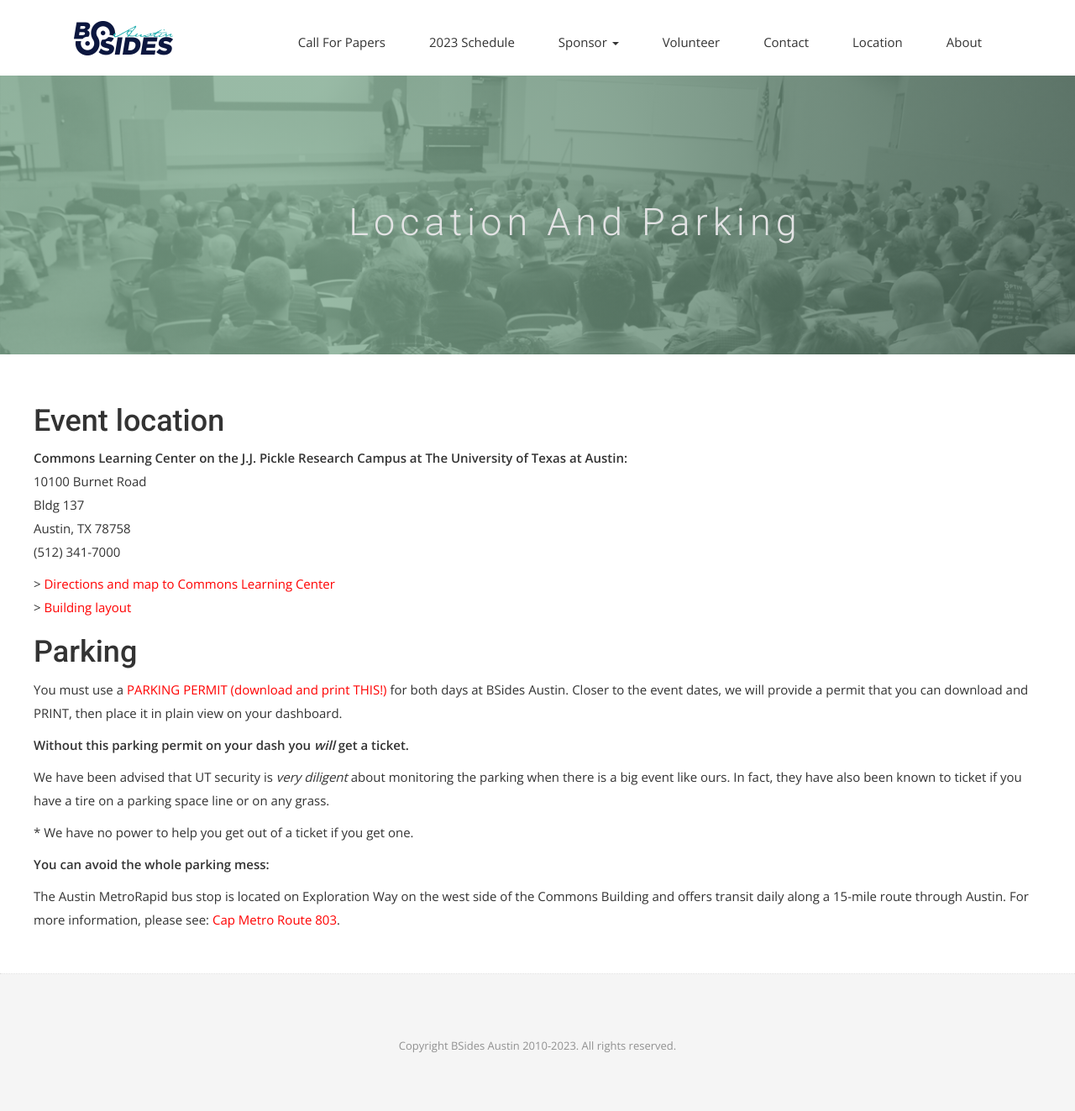
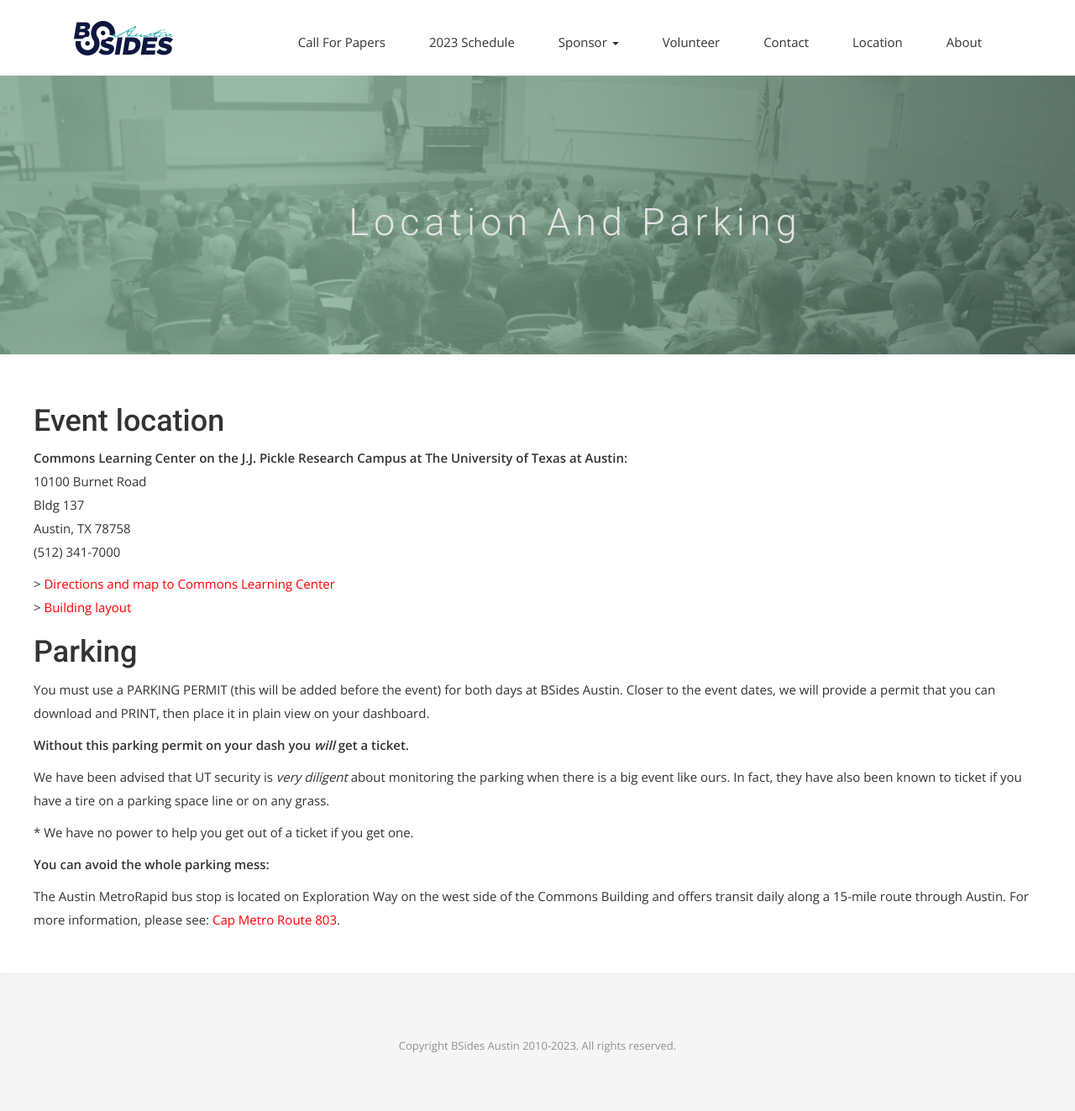
Before and after one commit to bsidesaustin/test, a Jekyll site: the page built from location.html, in a window 1280 px wide. Shown: the whole page at 84% size. Built offline with Jekyll 4.4.1, drawn with Linux system fonts in a browser that asks for light colours; nearby versions of some CDN libraries; some web fonts are replaced.

Commit message:
Update location.html
remove link to old parking pass

```diff
--- a/location.html
+++ b/location.html
@@ -30,7 +30,7 @@
 <p>&gt; <a href="https://commons.utexas.edu/about/directions-maps" target="_blank" rel="noopener noreferrer">Directions and map to Commons Learning Center</a><br>&gt; <a href="https://commons.utexas.edu/building-layout" target="_blank" rel="noopener noreferrer">Building layout</a></p>
 
 <h1>Parking</h1>
-  <p>You must use a <a href="https://bsidesaustin.com/img/ParkingFriday.pdf">PARKING PERMIT (download and print THIS!)</a> for both days at BSides Austin. Closer to the event dates, we will provide a permit that you can download and PRINT, then place it in plain view on your dashboard.</p>
+  <p>You must use a  PARKING PERMIT (this will be added before the event) for both days at BSides Austin. Closer to the event dates, we will provide a permit that you can download and PRINT, then place it in plain view on your dashboard.</p>
 <p><strong>Without this parking permit on your dash you <em>will</em> get a ticket.</strong></p>
 <p>We have been advised that UT security is <em>very diligent</em> about monitoring the parking when there is a big event like ours. In fact, they have also been known to ticket if you have a tire on a parking space line or on any grass.</p>
 <p>* We have no power to help you get out of a ticket if you get one.</p>
```
